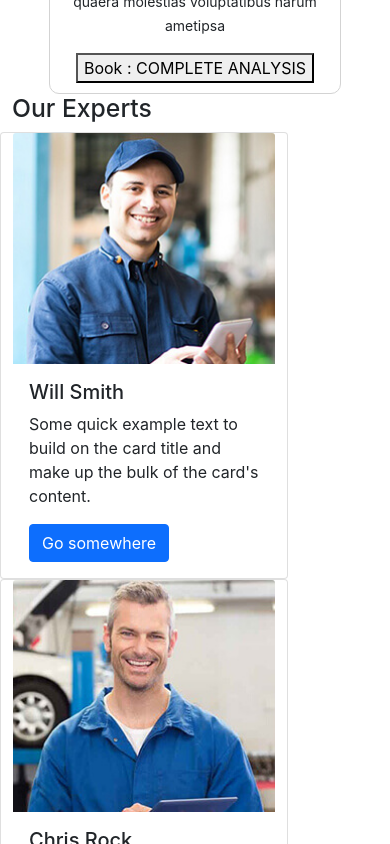
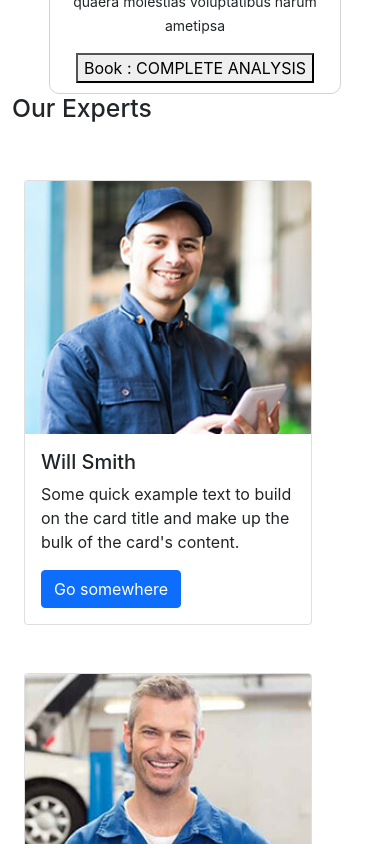
Before and after one commit to neyaznafiz/The-Car-Doctor-client, a React (Create React App) app: page / in a window 390 px wide. Shown: the part 2960-3804 px from the top of the page. Built offline with nearby package versions, Linux system fonts and the light colour scheme.

Commit message:
create new div in expart use responsive and add gutter

```diff
--- a/src/Pages/Home/Expert/Expert.jsx
+++ b/src/Pages/Home/Expert/Expert.jsx
@@ -4,12 +4,15 @@ const Expert = ({ expert }) => {
 
     const { name, img } = expert
     return (
-        <div class="card col-sm-12 col-md-6 col-lg-4" style={{ width: '18rem' }}>
-            <img src={img} class="card-img-top" alt="..." />
-            <div class="card-body">
-                <h5 class="card-title">{name}</h5>
-                <p class="card-text">Some quick example text to build on the card title and make up the bulk of the card's content.</p>
-                <a href="#" class="btn btn-primary">Go somewhere</a>
+        <div className='g-5 col-sm-12 col-md-6 col-lg-4'>
+
+            <div class="card" style={{ width: '18rem' }}>
+                <img src={img} class="card-img-top" alt="..." />
+                <div class="card-body">
+                    <h5 class="card-title">{name}</h5>
+                    <p class="card-text">Some quick example text to build on the card title and make up the bulk of the card's content.</p>
+                    <a href="#" class="btn btn-primary">Go somewhere</a>
+                </div>
             </div>
         </div>
     );
```
